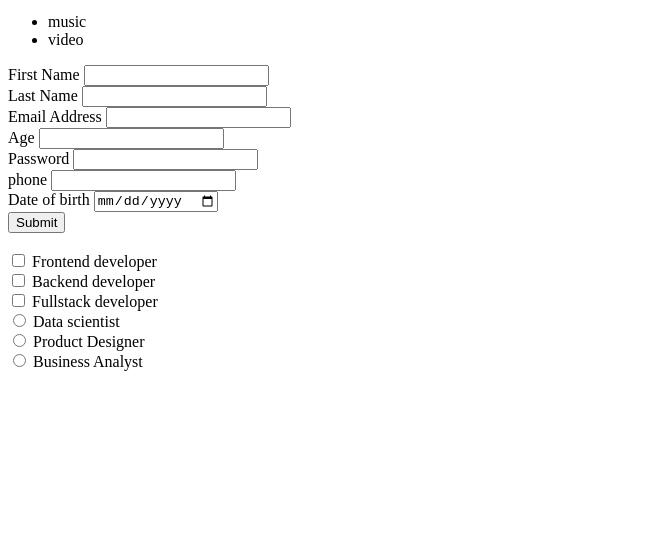
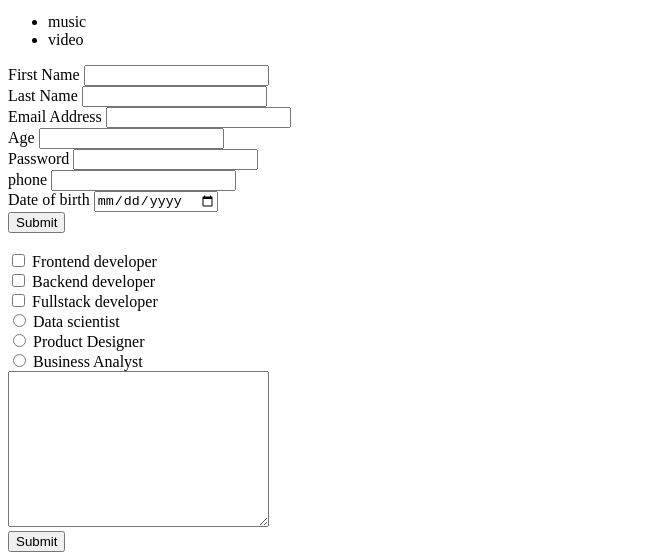
Before and after one commit to ademolaopeyemi/creative, a plain HTML site: page index.html in a window 1280 px wide. Shown: the part 2088-2648 px from the top of the page, without its empty margins (0-666 px from the left). Before the commit the page ends 2467 px from the top, so only its background shows below. Drawn offline with Linux system fonts and the light colour scheme.

Commit message:
textarea tag added

```diff
--- a/index.html
+++ b/index.html
@@ -113,6 +113,10 @@
 
     <input type="radio">
     <label for="">Business Analyst</label>
+    <br>
+
+    <textarea name="" id="" cols="30" rows="10"></textarea> <br>
+    <input type="submit">
 
 
 </form>
```
